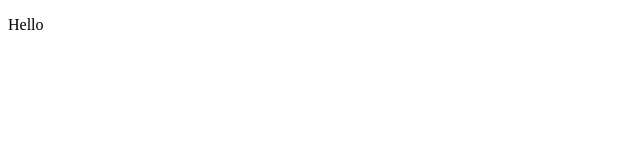
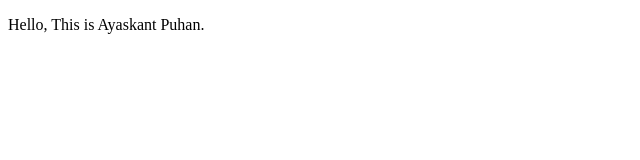
Before and after one commit to aysknt2/spacecord, a plain HTML site: page index.html in a window 1280 px wide. Shown: the whole page, without its empty margins (0-640 px from the left). Drawn offline with Linux system fonts and the light colour scheme.

Commit message:
Plese be right

```diff
--- a/index.html
+++ b/index.html
@@ -7,7 +7,7 @@
     <title>Document</title>
 </head>
 <body>
-    <p>Hello</p>
+    <p>Hello, This is Ayaskant Puhan.</p>
 
 </body>
 </html>
```
